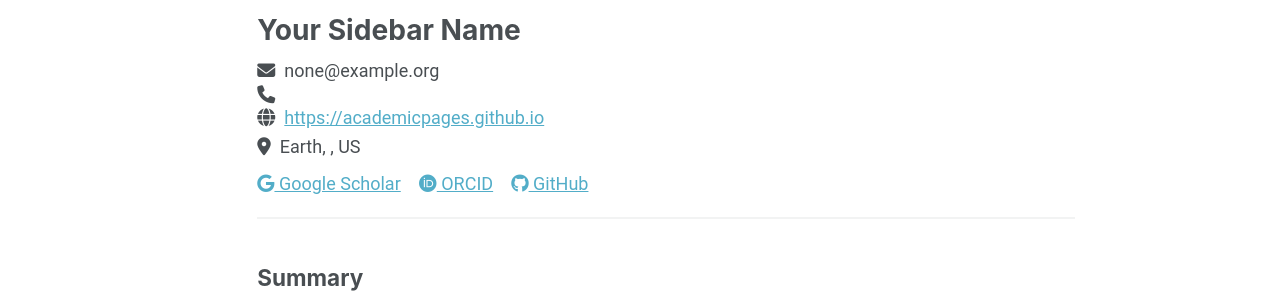
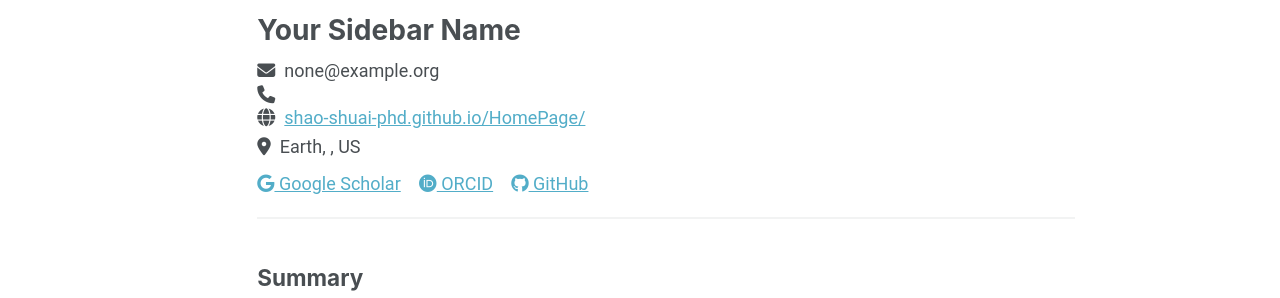
Before and after one commit to Shao-Shuai-PhD/HomePage, a Jekyll site: the page built from _pages/cv-json.md, in a window 1280 px wide and 900 px high. Shown: the part 127-425 px from the top of the window. Built offline with Jekyll 4.4.1, drawn with Linux system fonts in a browser that asks for light colours; a script that is not in the unit is left out.

Commit message:
Update cv.json

```diff
--- a/_data/cv.json
+++ b/_data/cv.json
@@ -3,7 +3,7 @@
     "name": "Your Sidebar Name",
     "email": "none@example.org",
     "phone": "",
-    "website": "https://academicpages.github.io",
+    "website": "shao-shuai-phd.github.io/HomePage/",
     "summary": "Currently employed at Red Brick University. Short biography for the left-hand sidebar",
     "location": {
       "address": "",
```
